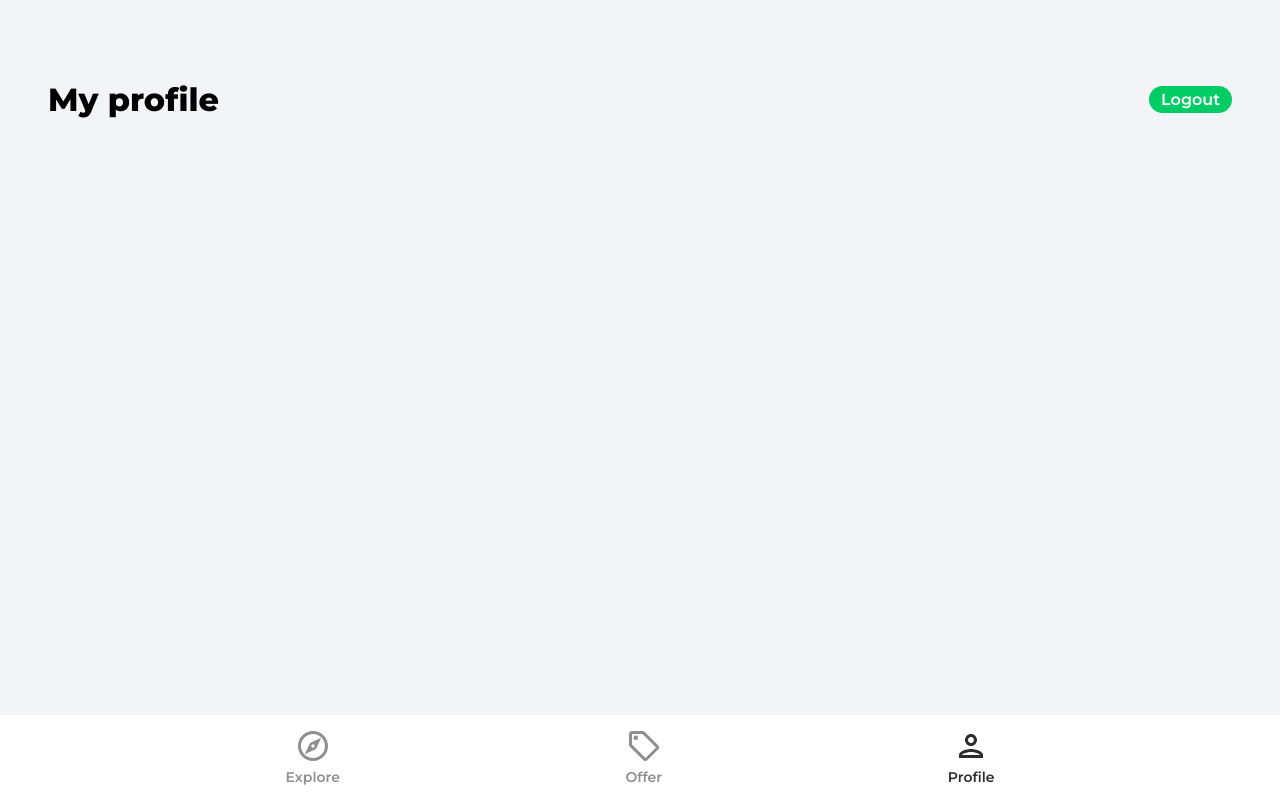
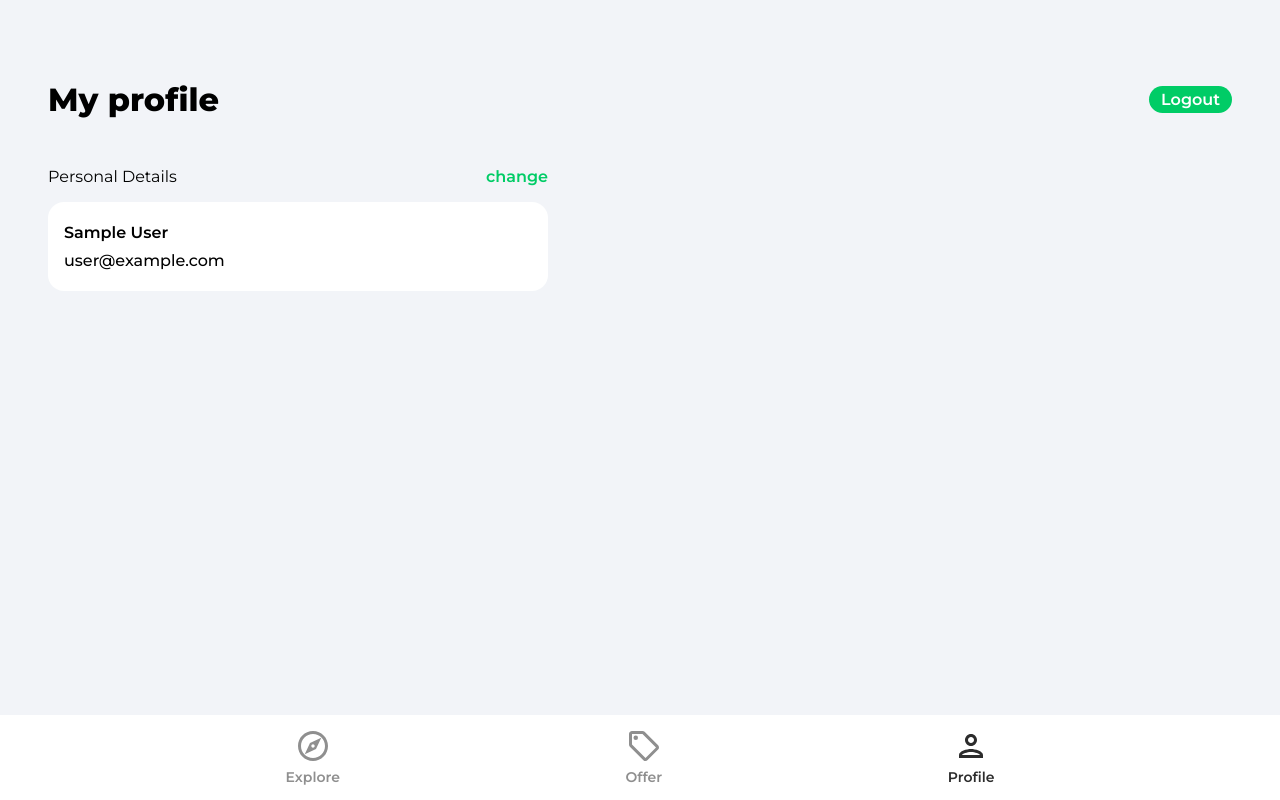
Before and after one commit to Tskxe33/HouseMarkerPlace, a React (Create React App) app: page /profile in a window 1280 px wide. Built offline with nearby package versions, Linux system fonts and the light colour scheme; no server answers; sample sign-in values are in the browser's storage.

Commit message:
Update user

```diff
--- a/src/pages/Profile.jsx
+++ b/src/pages/Profile.jsx
@@ -1,8 +1,14 @@
 import { useState } from "react";
 import { useNavigate } from "react-router-dom";
-import { getAuth } from "firebase/auth";
+import { getAuth, updateProfile } from "firebase/auth";
+import { updateDoc, setDoc, doc } from "firebase/firestore";
+import { db } from "../firebase.config";
+import { toast } from "react-toastify";
+
 const Profile = () => {
   const auth = getAuth();
+
+  const [changeDetails, setChangeDetails] = useState(false);
   const [formData, setFormData] = useState({
     name: auth.currentUser.displayName,
     email: auth.currentUser.email,
@@ -17,6 +23,29 @@ const Profile = () => {
     navigate("/sign-in");
   };
 
+  const onSubmit = async (e) => {
+    try {
+      if (auth.currentUser.displayName !== name) {
+        await updateProfile(auth.currentUser, {
+          displayName: name,
+        });
+
+        const userRef = doc(db, "users", auth.currentUser.uid);
+        await updateDoc(userRef, { name });
+        toast.success("Successfully updated!");
+      }
+    } catch (error) {
+      toast.error("Could not update profile details");
+    }
+  };
+
+  const onChange = (e) => {
+    setFormData((prevState) => ({
+      ...prevState,
+      [e.target.id]: e.target.value,
+    }));
+  };
+
   return (
     <div className="profile">
       <header className="profileHeader">
@@ -25,6 +54,41 @@ const Profile = () => {
           Logout
         </button>
       </header>
+      <main>
+        <div className="profileDetailsHeader">
+          <p className="profileDetailsText">Personal Details</p>
+          <p
+            className="changePersonalDetails"
+            onClick={() => {
+              changeDetails && onSubmit();
+              setChangeDetails((prevState) => !prevState);
+            }}
+          >
+            {changeDetails ? "done" : "change"}
+          </p>
+        </div>
+        <div className="profileCard">
+          <form>
+            <input
+              type="text"
+              className={!changeDetails ? "profileName" : "profileNameActive"}
+              id="name"
+              disabled={!changeDetails}
+              value={name}
+              onChange={onChange}
+            />
+
+            <input
+              type="text"
+              className={!changeDetails ? "profileEmail" : "profileEmailActive"}
+              id="email"
+              disabled={!changeDetails}
+              value={email}
+              onChange={onChange}
+            />
+          </form>
+        </div>
+      </main>
     </div>
   );
 };
```
